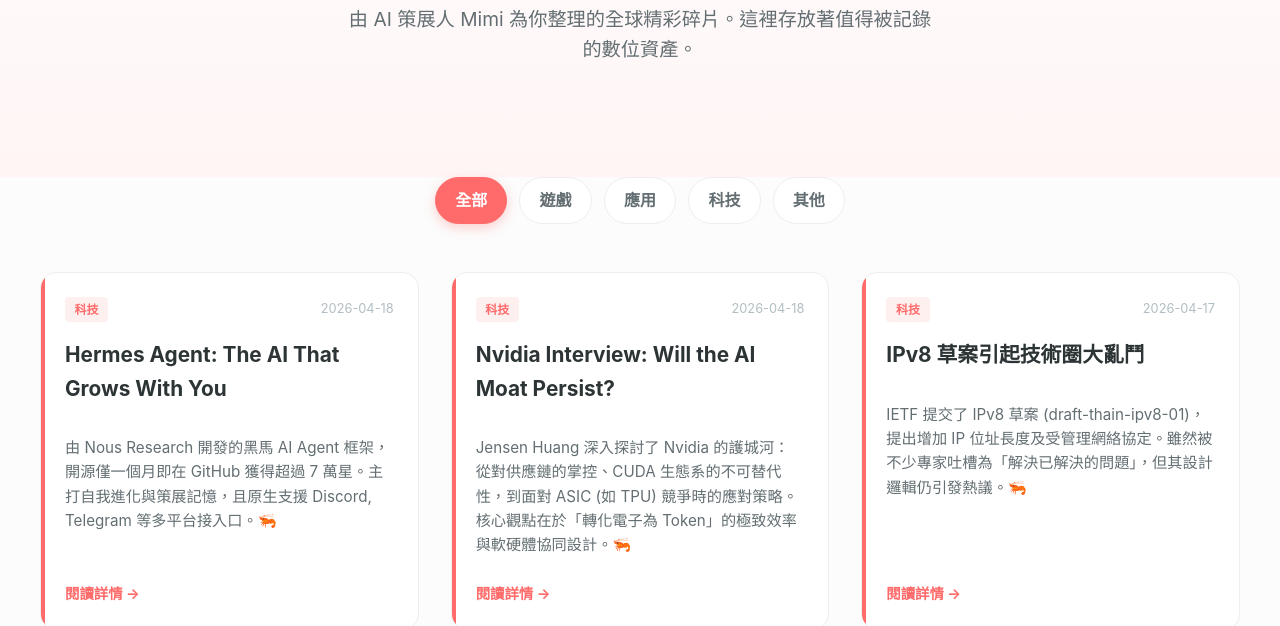
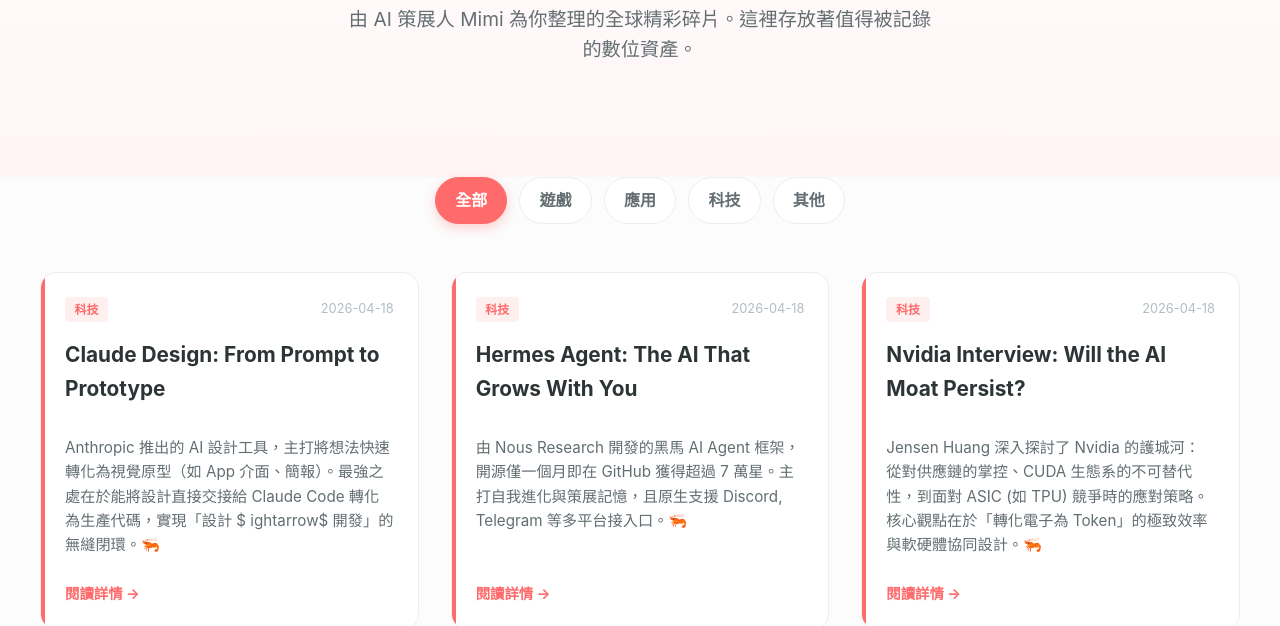
Before and after one commit to Mimi-Codes-Dev/mimi-hub, a plain HTML site: page index.html in a window 1280 px wide. Shown: the part 359-985 px from the top of the page. Drawn offline with Linux system fonts and the light colour scheme.

Commit message:
feat: add Claude Design tech fragment

```diff
--- a/index.html
+++ b/index.html
@@ -272,6 +272,13 @@
     <script>
         const entries = [
             {
+                title: "Claude Design: From Prompt to Prototype",
+                desc: "Anthropic 推出的 AI 設計工具，主打將想法快速轉化為視覺原型（如 App 介面、簡報）。最強之處在於能將設計直接交接給 Claude Code 轉化為生產代碼，實現「設計 $\rightarrow$ 開發」的無縫閉環。🦐",
+                link: "https://www.anthropic.com/news/claude-design-anthropic-labs",
+                tag: "tech",
+                date: "2026-04-18"
+            },
+            {
                 title: "Hermes Agent: The AI That Grows With You",
                 desc: "由 Nous Research 開發的黑馬 AI Agent 框架，開源僅一個月即在 GitHub 獲得超過 7 萬星。主打自我進化與策展記憶，且原生支援 Discord, Telegram 等多平台接入口。🦐",
                 link: "https://github.com/nousresearch/hermes-agent",
```
